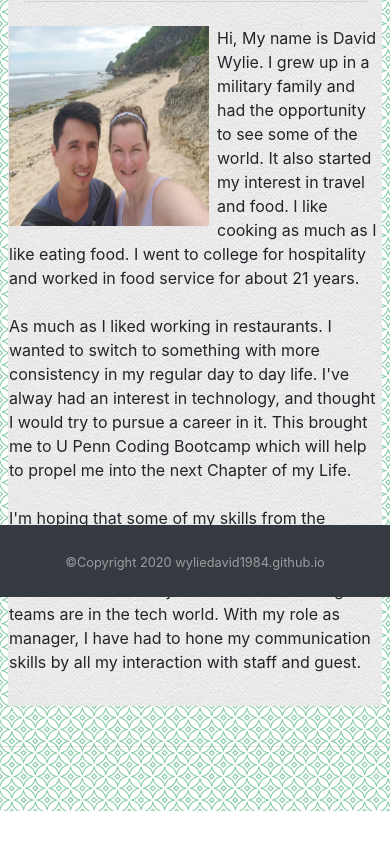
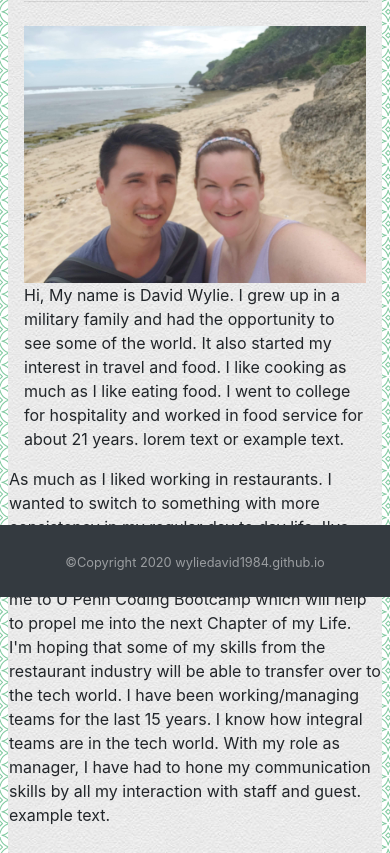
Before and after one commit to wyliedavid1984/portfolio_with_bootstrap, a plain HTML site: page index.html in a window 390 px wide. Shown: the part 247-1100 px from the top of the page. Before the commit the page ends 1058 px from the top, so only its background shows below. Drawn offline with nearby package versions, Linux system fonts and the light colour scheme.

Commit message:
Final check on responsiveness and index.html needed some changes

```diff
--- a/index.html
+++ b/index.html
@@ -48,14 +48,11 @@
                             aria-haspopup="true" aria-expanded="false">External Links</a>
                         <section class="dropdown-menu drop">
                             <a class="dropdown-item" href="https://github.com/wyliedavid1984" target="_blank"><i
-                                    class="fa fa-github"
-                                    aria-hidden="true"> </i> GitHub</a>
+                                    class="fa fa-github" aria-hidden="true"> </i> GitHub</a>
                             <a class="dropdown-item" href="https://www.linkedin.com/in/david-wylie-1826b41b8/"
-                                target="_blank"><i
-                                    class="fa fa-linkedin-square" aria-hidden="true"> </i> LinkedIn</a>
+                                target="_blank"><i class="fa fa-linkedin-square" aria-hidden="true"> </i> LinkedIn</a>
                             <a class="dropdown-item" href="https://stackoverflow.com/users/14358043/david-wylie"
-                                target="_blank"><i
-                                    class="fa fa-stack-overflow" aria-hidden="true"> </i> Stack
+                                target="_blank"><i class="fa fa-stack-overflow" aria-hidden="true"> </i> Stack
                                 Overflow</a>
                         </section>
                     </li>
@@ -76,44 +73,31 @@
             <h2 class="py-3 mb-1">About Me</h2>
             <hr class="ml-0 pb-2 pt-0 mt-1 col-11">
 
-                <!-- Another way to to do this
                     <section class="row">
-                        <img src="assets/images/proPic.jpg" class="img-fluid col-3 mr-1 mb-1" alt="Man and woman(the Wylie's) on the beach" />
-                        <p class="col-9">
-                            lorem text or example text.
-                        </p>
-                    </section>
-                    <section class="row"
-                        <p class=>
-                            example text.
-                        </p>
-                    </section>
-                    I think this was would look closer to the example image.
-
-                -->
-            <section class="row">
-
-                <p>
-                    <img src="assets/images/proPic.jpg" class="image-thumbnail float-left mr-2 mb-1" width="200px"
-                        height="200px" alt="Man and Woman(the Wylie's) on the beach" />
-
+                        <img src="assets/images/proPic.jpg" class="col-sm-3 img-fluid float-left" alt="Man and woman(the Wylie's) on the beach" />
+                        <p class="col-sm-9 float-right">
                             Hi, My name is David Wylie. I grew up in a military family and had the opportunity to see
                             some of the world. It also started my interest in travel and food. I like cooking as much as I like
                             eating food. I went to
                             college for hospitality and worked in food service for about 21 years.
-                    <br /> <br />
+                            lorem text or example text.
+                        </p>
+                        <p>
                             As much as I liked working in restaurants. I wanted to switch to something with more
                             consistency in my regular day to day life. I've alway had an interest in technology, and thought I
                             would try
                             to pursue a career in it. This brought me to U Penn Coding Bootcamp which will help to propel me
                             into the next Chapter of my Life.
-                    <br /> <br />
+                            <br />
                             I'm hoping that some of my skills from the restaurant industry will be able to transfer over
                             to the tech world. I have been working/managing teams for the last 15 years. I know how integral
                             teams
                             are in the tech world. With my role as manager, I have had to hone my communication skills by all my
                             interaction with staff and guest.
+                            example text.
                         </p>
+                    </section>
+
             </section>
 
         </section>
```
Lines whose indentation alone changed are shown as unchanged.
